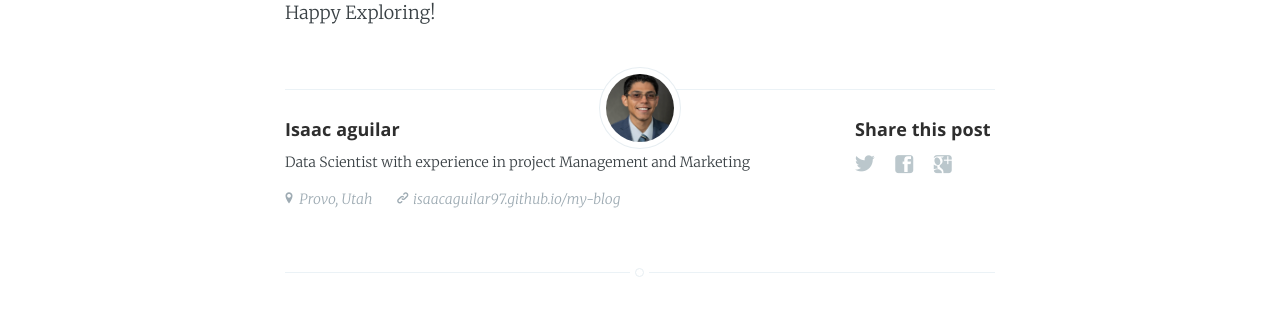
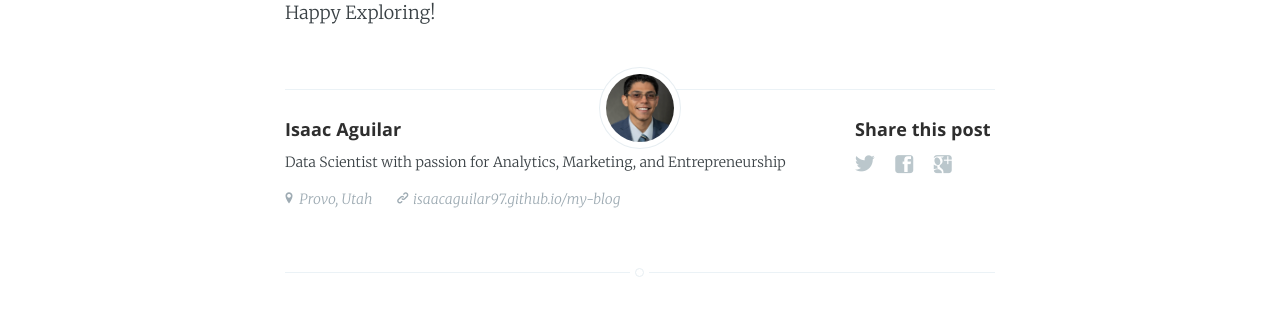
Before and after one commit to isaacaguilar97/my-blog, a Jekyll site: the page built from _posts/2023-12-16-My-NBA-Exploratory-Data-Analysis.md, in a window 1280 px wide and 900 px high, scrolled down 7222 px. Shown: the part 194-506 px from the top of the window. Built offline with Jekyll 4.4.1, drawn with Linux system fonts in a browser that asks for light colours; nearby versions of some CDN libraries; some of the changed text lies outside the part shown.

Commit message:
Editing quick bio

```diff
--- a/_data/authors.yml
+++ b/_data/authors.yml
@@ -40,9 +40,9 @@ martin:
   assets: assets/images/martin.jpg
 isaac:
   username: isaac
-  name: Isaac aguilar
+  name: Isaac Aguilar
   location: Provo, Utah
   url_full: https://isaacaguilar97.github.io/my-blog/
   url: isaacaguilar97.github.io/my-blog
-  bio: Data Scientist with experience in project Management and Marketing
+  bio: Data Scientist with passion for Analytics, Marketing, and Entrepreneurship
   assets: assets/images/me.jpg
```
